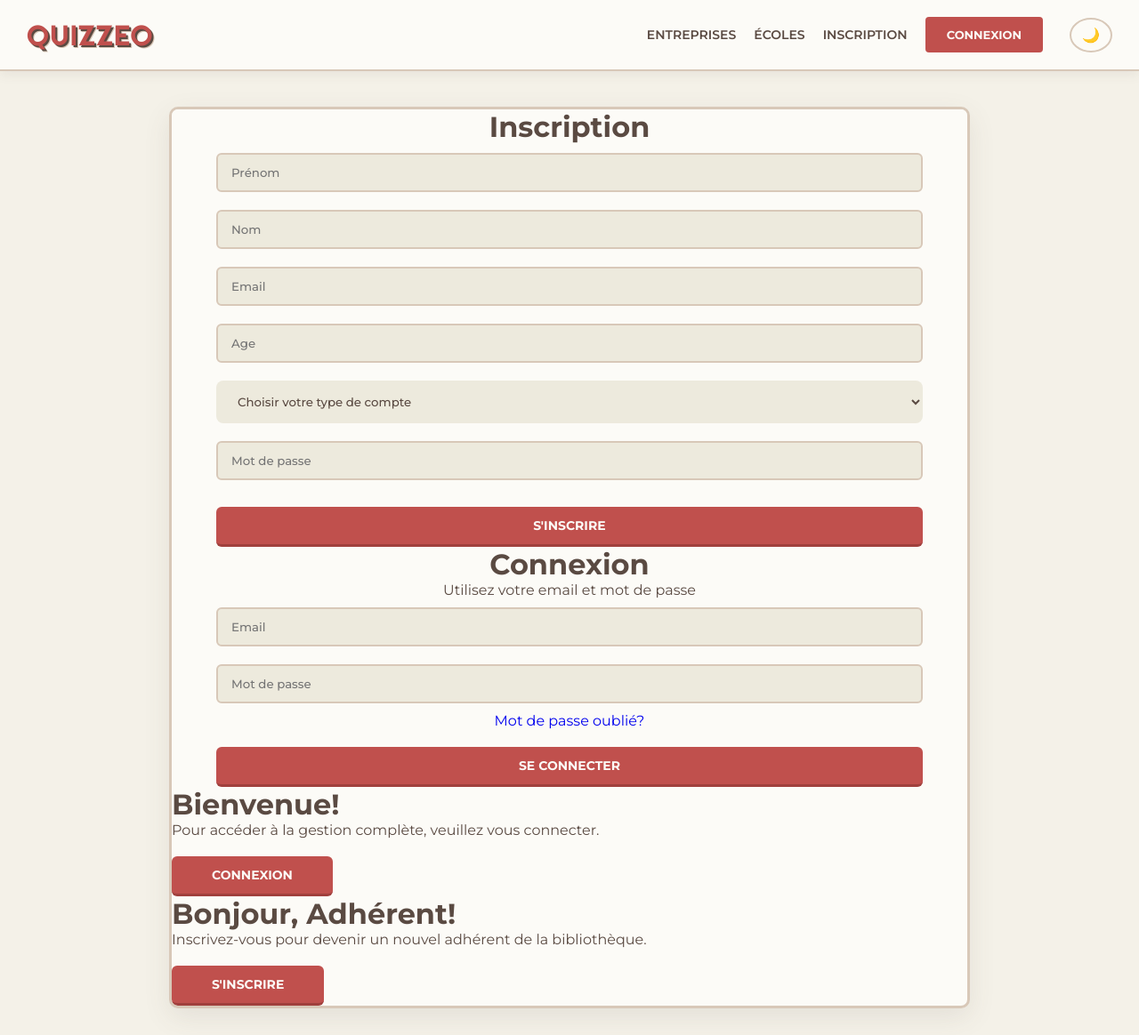
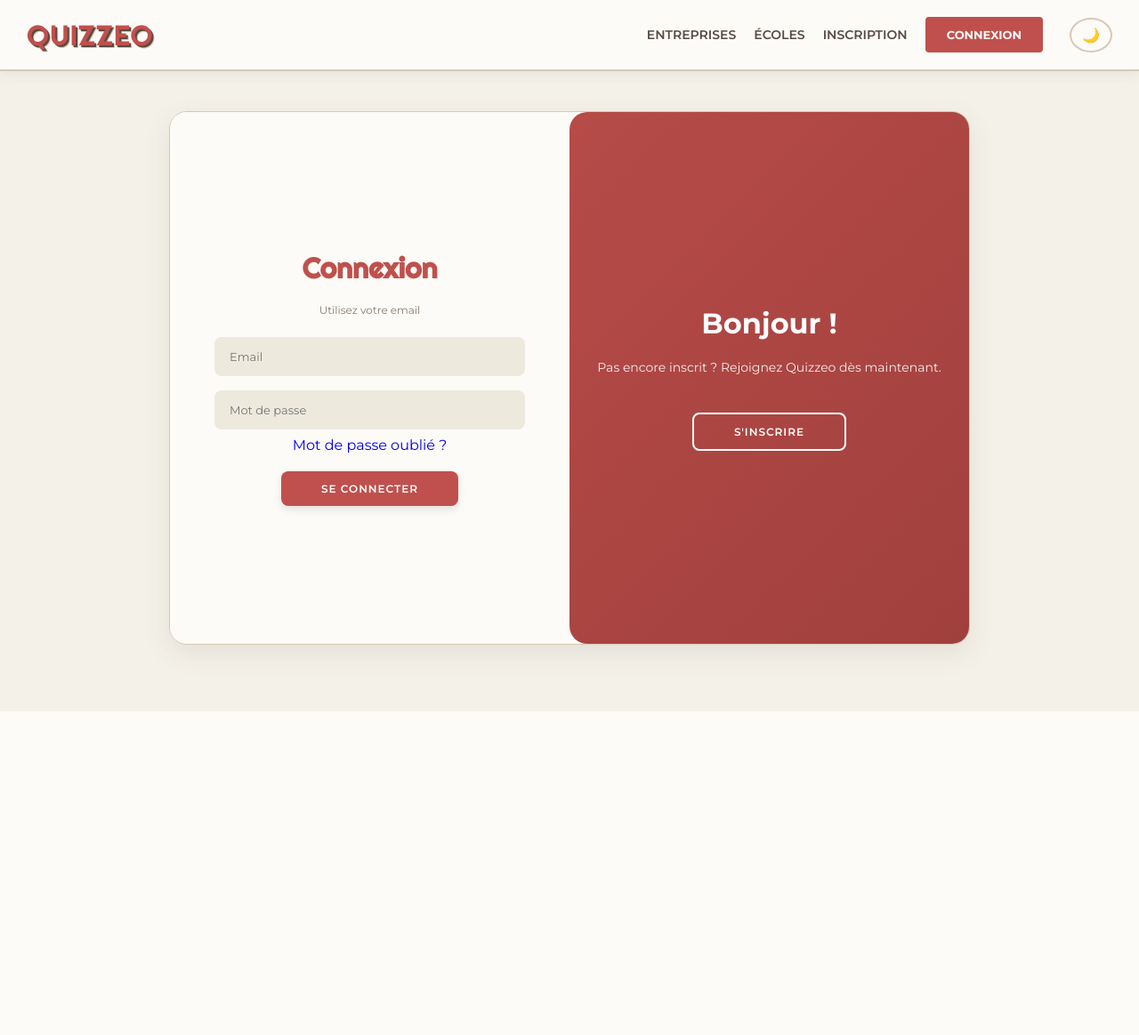
Before and after one commit to yazid-djani/Projet_Portfolio, a PHP site: template src/views/connexion_inscription.php in a window 1280 px wide. Shown: the whole page at 89% size. After the commit the page ends 800 px from the top, so only its background shows below. Run offline with PHP 8.4, Linux system fonts and the light colour scheme; the template is opened without the code that fills it, so the values that code supplies are empty.

Commit message:
modification

```diff
--- a/public/css/style_user.css
+++ b/public/css/style_user.css
@@ -1,130 +1,347 @@
 /* ==========================================================================
-    STYLE_USER.CSS
-    Styles pour l'accueil, la connexion, l'inscription et le dashboard utilisateur.
-    ========================================================================== */
+    STYLE_USER.CSS (Version Complète & Centrée)
+    Contient : Accueil, Auth (Slide), Dashboard, et Centrage Vertical
+   ========================================================================== */
 
-/* --- ACCUEIL (Landing) --- */
+/* --- 1. CONFIGURATION DU CORPS DE PAGE (Centrage) --- */
+body {
+    background-color: var(--bg-body);
+    color: var(--text-main);
+
+    /* Active Flexbox pour centrer le contenu verticalement */
+    display: flex;
+    flex-direction: column;
+    min-height: 100vh; /* Prend toute la hauteur de l'écran */
+
+    /* Espace pour ne pas être collé à la navbar fixe */
+    padding-top: 90px;
+    padding-bottom: 40px;
+
+    transition: background-color 0.5s ease, color 0.5s ease;
+    box-sizing: border-box;
+}
+
+/* --- 2. CONTENEUR PRINCIPAL (Auth & Slide) --- */
+.container {
+    background-color: var(--bg-container);
+    border-radius: 20px; /* Arrondi plus doux */
+    border: 1px solid var(--border-color);
+    box-shadow: var(--shadow-soft);
+
+    position: relative;
+    overflow: hidden;
+    width: 900px;
+    max-width: 100%;
+    min-height: 600px;
+
+    /* LA CLÉ DU CENTRAGE :
+       Dans un body flex, 'margin: auto' centre l'élément
+       parfaitement dans l'espace disponible */
+    margin: auto;
+
+    transition: background-color 0.4s ease;
+}
+
+/* --- 3. ANIMATION DU PANNEAU COULISSANT (Code récupéré de style_con_ins) --- */
+
+.form-container {
+    position: absolute;
+    top: 0;
+    height: 100%;
+    transition: all 0.6s ease-in-out;
+}
+
+.sign-in {
+    left: 0;
+    width: 50%;
+    z-index: 2;
+}
+
+.sign-up {
+    left: 0;
+    width: 50%;
+    opacity: 0;
+    z-index: 1;
+}
+
+/* État actif (Inscription visible) */
+.container.active .sign-in {
+    transform: translateX(100%);
+}
+
+.container.active .sign-up {
+    transform: translateX(100%);
+    opacity: 1;
+    z-index: 5;
+    animation: move 0.6s;
+}
+
+@keyframes move {
+    0%, 49.99% { opacity: 0; z-index: 1; }
+    50%, 100% { opacity: 1; z-index: 5; }
+}
+
+/* --- 4. STYLE DES FORMULAIRES --- */
+form {
+    background-color: var(--bg-container);
+    display: flex;
+    flex-direction: column;
+    align-items: center;
+    justify-content: center;
+    padding: 0 50px;
+    height: 100%;
+    text-align: center;
+}
+
+form h1 {
+    font-family: 'Righteous', cursive;
+    color: var(--primary-color);
+    font-size: 2em;
+    margin-bottom: 20px;
+}
+
+form span {
+    font-size: 12px;
+    color: var(--text-muted);
+    margin-bottom: 15px;
+}
+
+/* Champs de saisie */
+input, select {
+    background-color: var(--input-bg);
+    border: 2px solid transparent;
+    margin: 8px 0;
+    padding: 12px 15px;
+    border-radius: 8px;
+    width: 100%;
+    color: var(--text-main);
+    font-family: 'Montserrat', sans-serif;
+    font-size: 13px;
+    outline: none;
+    transition: 0.3s;
+}
+
+input:focus, select:focus {
+    border-color: var(--accent-color);
+    background-color: var(--bg-container);
+    box-shadow: 0 0 0 3px rgba(107, 123, 140, 0.1);
+}
+
+/* Boutons principaux */
+button:not(.theme-btn):not(.nav-btn) {
+    background-color: var(--primary-color);
+    color: #fff;
+    font-size: 12px;
+    padding: 12px 45px;
+    border: none;
+    border-radius: 8px;
+    font-weight: 600;
+    letter-spacing: 1px;
+    text-transform: uppercase;
+    margin-top: 20px;
+    cursor: pointer;
+    transition: 0.3s;
+    box-shadow: 0 4px 10px rgba(0,0,0,0.1);
+}
+
+button:not(.theme-btn):not(.nav-btn):hover {
+    background-color: var(--primary-hover);
+    transform: translateY(-2px);
+    box-shadow: 0 6px 15px rgba(0,0,0,0.15);
+}
+
+/* --- 5. PANNEAU LATÉRAL (Overlay coloré) --- */
+.toggle-container {
+    position: absolute;
+    top: 0;
+    left: 50%;
+    width: 50%;
+    height: 100%;
+    overflow: hidden;
+    transition: all 0.6s ease-in-out;
+    z-index: 1000;
+    border-radius: 20px 0 0 20px; /* Coins arrondis ajustés */
+}
+
+.container.active .toggle-container {
+    transform: translateX(-100%);
+    border-radius: 0 20px 20px 0;
+}
+
+.toggle {
+    background-color: var(--primary-color);
+    height: 100%;
+    background: linear-gradient(135deg, var(--primary-color), var(--primary-hover));
+    color: #fff;
+    position: relative;
+    left: -100%;
+    width: 200%;
+    transform: translateX(0);
+    transition: all 0.6s ease-in-out;
+}
+
+.container.active .toggle {
+    transform: translateX(50%);
+}
+
+.toggle-panel {
+    position: absolute;
+    width: 50%;
+    height: 100%;
+    display: flex;
+    flex-direction: column;
+    align-items: center;
+    justify-content: center;
+    padding: 0 30px;
+    text-align: center;
+    top: 0;
+    transform: translateX(0);
+    transition: all 0.6s ease-in-out;
+}
+
+.toggle-panel h1 {
+    color: #fff;
+    font-size: 2em;
+    font-weight: 700;
+}
+
+.toggle-panel p {
+    color: rgba(255, 255, 255, 0.9);
+    line-height: 1.5;
+    margin: 20px 0;
+    font-size: 14px;
+}
+
+/* Boutons transparents dans le panneau */
+.toggle-panel button.hidden {
+    background-color: transparent;
+    border: 2px solid #fff;
+    box-shadow: none;
+}
+
+.toggle-panel button.hidden:hover {
+    background-color: rgba(255, 255, 255, 0.2);
+}
+
+.toggle-left {
+    transform: translateX(-200%);
+}
+
+.container.active .toggle-left {
+    transform: translateX(0);
+}
+
+.toggle-right {
+    right: 0;
+    transform: translateX(0);
+}
+
+.container.active .toggle-right {
+    transform: translateX(200%);
+}
+
+/* --- 6. PAGE D'ACCUEIL (Landing) --- */
 .landing-container {
     text-align: center;
-    padding: 60px 20px;
-    max-width: 850px;
-    margin: 40px auto;
+    padding: 40px 20px;
+    max-width: 900px;
+    margin: auto; /* Centre aussi le contenu de l'accueil */
 }
 
 .landing-title {
-    font-family: 'Righteous', cursive; /* Titre rétro */
+    font-family: 'Righteous', cursive;
     color: var(--text-main);
-    font-size: 3em;
+    font-size: 2.8em;
     margin-bottom: 20px;
-    /* Légère ombre portée pour le relief */
     text-shadow: 2px 2px 0px var(--border-color);
 }
 
-.btn-group {
-    margin-top: 40px;
-    display: flex; justify-content: center; gap: 20px; flex-wrap: wrap;
+.landing-text {
+    font-size: 1.1em;
+    color: var(--text-muted);
+    margin-bottom: 40px;
 }
 
-/* Gros boutons de l'accueil */
+.btn-group {
+    display: flex;
+    justify-content: center;
+    gap: 15px;
+    flex-wrap: wrap;
+}
+
 .btn-landing {
-    padding: 14px 35px;
+    padding: 12px 30px;
     border-radius: 6px;
     font-weight: 700;
-    font-size: 1.1em;
     text-transform: uppercase;
-    color: var(--bg-container) !important;
-    background-color: var(--accent-color); /* Bleu rétro */
-    border-bottom: 3px solid #506070; /* Effet 3D basique */
+    text-decoration: none;
+    font-size: 14px;
     transition: all 0.2s;
 }
-.btn-landing:hover {
-    transform: translateY(2px); /* Effet d'enfoncement */
+
+.btn-primary {
+    background-color: var(--primary-color);
+    color: #fff;
+    border-bottom: 3px solid var(--primary-hover);
+}
+.btn-primary:hover {
+    transform: translateY(2px);
     border-bottom-width: 1px;
-    background-color: var(--primary-color); /* Passe au rouge au survol */
 }
 
-/* --- FORMULAIRES (Connexion/Inscription) --- */
-/* Style du conteneur principal */
-.container {
-    background-color: var(--bg-container);
-    border-radius: 10px;
-    /* Bordure épaisse et ombre pour un effet "Cadre" */
-    border: 3px solid var(--border-color);
-    box-shadow: var(--shadow-soft);
-
-    position: relative; overflow: hidden;
-    width: 900px; max-width: 100%; min-height: 600px;
-    margin: 30px auto;
+.btn-secondary {
+    background-color: var(--accent-color);
+    color: #fff;
+    border-bottom: 3px solid #5a6a7a;
+}
+.btn-secondary:hover {
+    transform: translateY(2px);
+    border-bottom-width: 1px;
+    background-color: var(--primary-color);
 }
 
-/* (Insérer ici le reste de la logique du "sliding form" si vous l'utilisez encore) */
-/* ... .form-container, .sign-in, .sign-up ... */
-
-form {
-    background-color: var(--bg-container);
-    display: flex; flex-direction: column;
-    padding: 0 50px; height: 100%;
-    justify-content: center; text-align: center;
-}
-
-/* Champs de saisie style "Papier" */
-input, select {
-    background-color: var(--input-bg);
-    border: 2px solid var(--border-color);
-    margin: 10px 0;
-    padding: 12px 15px;
-    border-radius: 6px;
-    width: 100%;
-    color: var(--text-main);
-    font-weight: 500;
-}
-input:focus, select:focus {
-    outline: none;
-    border-color: var(--accent-color);
-}
-
-/* Boutons de formulaire */
-button:not(.theme-btn):not(.nav-btn) {
-    background-color: var(--primary-color);
-    color: var(--bg-container);
-    padding: 12px 45px;
-    border-radius: 6px;
-    font-weight: 700; font-size: 14px;
-    text-transform: uppercase;
-    margin-top: 20px; border: none; cursor: pointer;
-    border-bottom: 3px solid var(--primary-hover);
-}
-button:not(.theme-btn):not(.nav-btn):hover {
-    transform: translateY(2px); border-bottom-width: 1px;
-}
-
-/* --- DASHBOARD UTILISATEUR --- */
+/* --- 7. DASHBOARD UTILISATEUR --- */
 .app-container {
-    width: 92%; max-width: 1200px;
+    width: 92%;
+    max-width: 1200px;
     background: var(--bg-container);
     padding: 40px;
-    border-radius: 10px;
-    border: 3px solid var(--border-color);
+    border-radius: 15px;
+    border: 2px solid var(--border-color);
     box-shadow: var(--shadow-soft);
-    margin: 30px auto;
+    margin: auto; /* Centré verticalement */
+    margin-top: 30px;
+    margin-bottom: 30px;
 }
 
 h2 {
     font-family: 'Righteous', cursive;
-    color: var(--text-main); text-align: center;
-    margin-bottom: 30px; font-size: 2em;
+    color: var(--text-main);
+    text-align: center;
+    margin-bottom: 30px;
+    font-size: 2em;
 }
 
-/* Tableaux style "Registre" */
-table { width: 100%; border-collapse: collapse; margin-top: 20px; }
+table {
+    width: 100%;
+    border-collapse: collapse;
+    margin-top: 20px;
+}
+
 th, td {
-    padding: 15px; text-align: left;
+    padding: 15px;
+    text-align: left;
     border-bottom: 2px solid var(--border-color);
 }
+
 th {
     background-color: var(--table-header-bg);
     color: var(--text-main);
-    font-weight: 700; text-transform: uppercase; font-size: 0.9em;
-    border-top: 2px solid var(--border-color);
+    font-weight: 700;
+    text-transform: uppercase;
+    font-size: 0.9em;
 }
-tr:hover td { background-color: var(--table-row-hover); }
+
+tr:hover td {
+    background-color: var(--table-row-hover);
+}
--- a/src/views/connexion_inscription.php
+++ b/src/views/connexion_inscription.php
@@ -1,39 +1,39 @@
 <!DOCTYPE html>
-<html lang="en">
-
+<html lang="fr">
 <head>
     <meta charset="UTF-8">
     <meta name="viewport" content="width=device-width, initial-scale=1.0">
 
     <link rel="stylesheet" href="public/css/variables.css">
-
     <link rel="stylesheet" href="public/css/navbar.css">
-
     <link rel="stylesheet" href="public/css/dark_mode.css">
-
     <link rel="stylesheet" href="public/css/style_user.css">
 
-    <title>Quizzeo</title>
+    <title>Quizzeo - Authentification</title>
 </head>
 
 <body>
     <?php require_once __DIR__ . '/navbar.php'; ?>
 
-    <div class="container" id="container">
+    <div class="container <?= isset($containerClass) ? $containerClass : '' ?>" id="container">
+
         <div class="form-container sign-up">
-
             <form method="POST" action="index.php?route=inscription">
                 <h1>Inscription</h1>
+                <?php if (isset($_GET['error'])): ?>
+                    <p class="error-message">Erreur lors de l'inscription.</p>
+                <?php endif; ?>
+
                 <input type="text" name="prenom" placeholder="Prénom" required>
                 <input type="text" name="nom" placeholder="Nom" required>
                 <input type="email" name="email" placeholder="Email" required>
                 <input type="number" name="age" placeholder="Age" required min="1">
 
-                <select name="role" required style="margin: 10px 0; padding: 15px 20px; width: 100%; border-radius: 8px; background-color: var(--input-bg); border: none; color: var(--text-main);">
-                    <option value="" disabled selected>Choisir votre type de compte</option>
-                    <option value="utilisateur">Utilisateur Simple (Joueur)</option>
-                    <option value="ecole">École (Créateur)</option>
-                    <option value="entreprise">Entreprise (Créateur)</option>
+                <select name="role" required>
+                    <option value="" disabled selected>Type de compte</option>
+                    <option value="utilisateur">Joueur</option>
+                    <option value="ecole">École</option>
+                    <option value="entreprise">Entreprise</option>
                 </select>
 
                 <input type="password" name="password" placeholder="Mot de passe" required>
@@ -42,16 +42,20 @@
         </div>
 
         <div class="form-container sign-in">
-            <form method="POST" action="index.php?route=connexion">        <!-- Formulaire de connexion de l'utilisateur -->
+            <form method="POST" action="index.php?route=connexion">
                 <h1>Connexion</h1>
-                <?php if (isset($login_error)): ?>
-                    <p class="error-message" style="margin: 0;"><?= htmlspecialchars($login_error) ?></p>
+
+                <?php if (isset($_GET['success'])): ?>
+                    <p style="color:green; font-weight:bold;">Compte créé ! Connectez-vous.</p>
+                <?php endif; ?>
+                <?php if (isset($_GET['error']) && $_GET['error'] == 'login_failed'): ?>
+                    <p class="error-message">Email ou mot de passe incorrect.</p>
                 <?php endif; ?>
 
-                <span>Utilisez votre email et mot de passe</span>
+                <span>Utilisez votre email</span>
                 <input type="email" name="email" placeholder="Email" required>
                 <input type="password" name="password" placeholder="Mot de passe" required>
-                <a href="#">Mot de passe oublié?</a>
+                <a href="#">Mot de passe oublié ?</a>
                 <button type="submit">Se Connecter</button>
             </form>
         </div>
@@ -59,19 +63,19 @@
         <div class="toggle-container">
             <div class="toggle">
                 <div class="toggle-panel toggle-left">
-                    <h1>Bienvenue!</h1>
-                    <p>Pour accéder à la gestion complète, veuillez vous connecter.</p>
+                    <h1>Déjà membre ?</h1>
+                    <p>Pour retrouver vos quiz, connectez-vous ici.</p>
                     <button class="hidden" id="login">Connexion</button>
                 </div>
                 <div class="toggle-panel toggle-right">
-                    <h1>Bonjour, Adhérent!</h1>
-                    <p>Inscrivez-vous pour devenir un nouvel adhérent de la bibliothèque.</p>
+                    <h1>Bonjour !</h1>
+                    <p>Pas encore inscrit ? Rejoignez Quizzeo dès maintenant.</p>
                     <button class="hidden" id="register">S'inscrire</button>
                 </div>
             </div>
         </div>
     </div>
 
-    <script src="public/scriptJS/script_con_ins.js"></script>
+    <script src="public/scriptJS/script_user.js"></script>
 </body>
 </html>
--- a/src/views/navbar.php
+++ b/src/views/navbar.php
@@ -1,4 +1,5 @@
 <?php
+// On vérifie si la session est active, sinon on la démarre (sécurité)
 if (session_status() === PHP_SESSION_NONE) {
     session_start();
 }
@@ -17,10 +18,8 @@ if (session_status() === PHP_SESSION_NONE) {
 
             <?php if ($_SESSION['role'] === 'admin'): ?>
 
-                <a href="index.php?route=admin_quizzes" class="nav-link" style="color:var(--primary-color); font-weight:bold;">Touts les Quiz</a>
-
+                <a href="index.php?route=admin_quizzes" class="nav-link" style="color:var(--primary-color); font-weight:bold;">Tous les Quiz</a>
                 <span style="color:#ccc">|</span>
-
                 <a href="index.php?route=admin_users&type=utilisateur" class="nav-link">Joueurs</a>
                 <a href="index.php?route=admin_users&type=ecole" class="nav-link">Écoles</a>
                 <a href="index.php?route=admin_users&type=entreprise" class="nav-link">Entreprises</a>
@@ -34,8 +33,10 @@ if (session_status() === PHP_SESSION_NONE) {
         <?php else: ?>
             <a href="index.php?route=informationentreprise" class="nav-link">Entreprises</a>
             <a href="index.php?route=informationecole" class="nav-link">Écoles</a>
+
             <a href="index.php?route=inscription" class="nav-link">Inscription</a>
             <a href="index.php?route=connexion" class="nav-btn btn-login">Connexion</a>
+
         <?php endif; ?>
 
         <button id="theme-toggle" class="theme-btn">
```
Also changed, not shown: index.php (+42 -9 lines), src/controllers/UtilisateurController.php (+21 -19 lines), public/scriptJS/script_user.js (renamed from public/scriptJS/script_con_ins.js).
